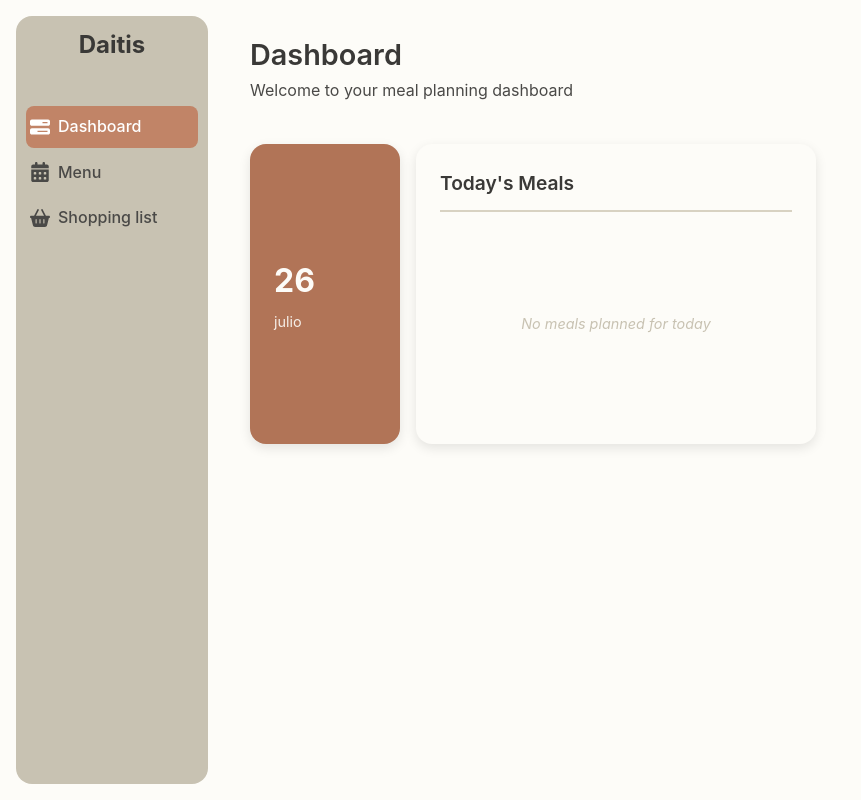
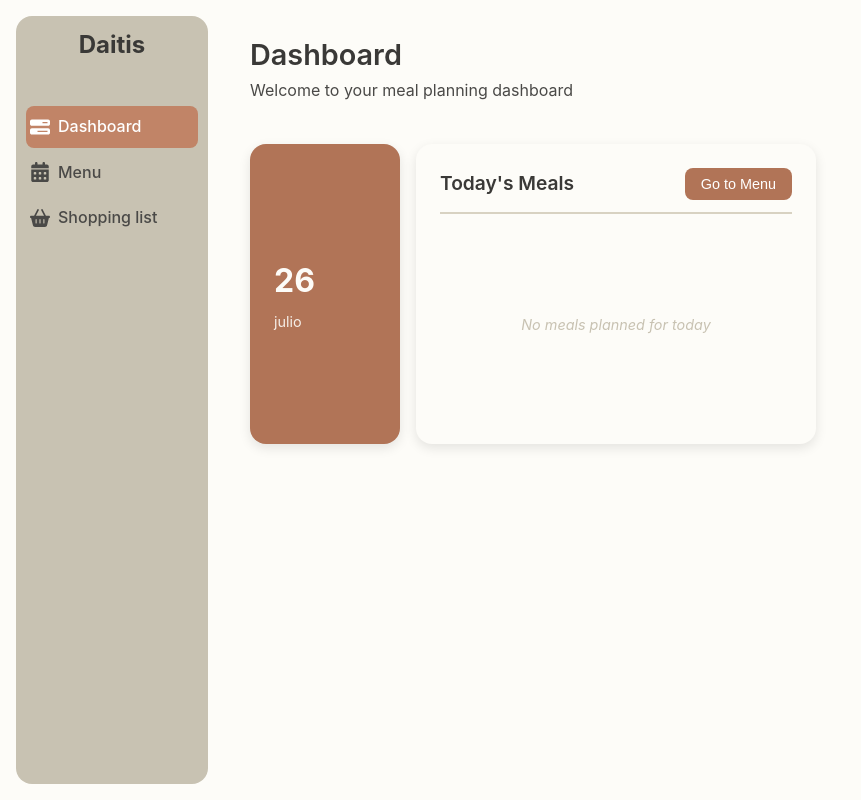
Before and after one commit to feergalope/daitis, a React (Vite) app: page / in a window 1280 px wide. Shown: the whole page, without its empty margins (0-861 px from the left). Built offline with nearby package versions, Linux system fonts and the light colour scheme.

Commit message:
Add button go to menu to the today's meals card

```diff
--- a/src/pages/Dashboard.jsx
+++ b/src/pages/Dashboard.jsx
@@ -1,5 +1,6 @@
 import React, { useState, useEffect } from 'react';
 import styled from 'styled-components';
+import { useNavigate } from 'react-router-dom';
 import { mealService } from '../services/mealService';
 import { Meal } from '../ui/Meal';
 
@@ -29,6 +30,28 @@ const DashboardSubtitle = styled.p`
 	color: var(--color-graphite);
 	margin: 0;
 	font-size: 1rem;
+`;
+
+const MenuButton = styled.button`
+	background-color: var(--color-desert);
+	color: white;
+	border: none;
+	border-radius: 0.5rem;
+	padding: 0.5rem 1rem;
+	font-size: 0.9rem;
+	font-weight: 500;
+	cursor: pointer;
+	transition: background-color 0.2s ease;
+
+	&:hover {
+		background-color: var(--color-desert-dark);
+	}
+
+	/* Mobile styles */
+	@media (max-width: 768px) {
+		padding: 0.75rem 1.25rem;
+		font-size: 1rem;
+	}
 `;
 
 const CardsGrid = styled.div`
@@ -103,11 +126,6 @@ const Card = styled.div`
 				`;
 		}
 	}}
-
-	&:hover {
-		transform: translateY(-2px);
-		box-shadow: 0 6px 20px rgba(0, 0, 0, 0.15);
-	}
 `;
 
 const CardHeader = styled.div`
@@ -161,6 +179,7 @@ export function Dashboard() {
 	const [todayMeals, setTodayMeals] = useState([]);
 	const [isLoading, setIsLoading] = useState(true);
 	const today = new Date();
+	const navigate = useNavigate();
 
 	const formatDate = (date) => {
 		return date.toLocaleDateString('en-US', {
@@ -169,6 +188,10 @@ export function Dashboard() {
 			month: 'long',
 			day: 'numeric'
 		});
+	};
+
+	const handleMenuClick = () => {
+		navigate('/menu');
 	};
 
 	useEffect(() => {
@@ -207,6 +230,9 @@ export function Dashboard() {
 				<Card size="medium" variant="stats">
 					<CardHeader>
 						<CardTitle>Today's Meals</CardTitle>
+						<MenuButton onClick={handleMenuClick}>
+							Go to Menu
+						</MenuButton>
 					</CardHeader>
 					<CardBody>
 						<MealList>
--- a/src/ui/Sidebar.jsx
+++ b/src/ui/Sidebar.jsx
@@ -25,7 +25,7 @@ const StyledHeader = styled.header`
 	@media (max-width: 768px) {
 		position: fixed;
 		top: 0;
-		left: ${props => props.$isOpen ? '0' : '-100%'};
+		left: ${props => props.isOpen ? '0' : '-100%'};
 		width: 80vw;
 		height: 100vh;
 		margin: 0;
@@ -39,7 +39,7 @@ const MobileOverlay = styled.div`
 	display: none;
 
 	@media (max-width: 768px) {
-		display: ${props => props.$isOpen ? 'block' : 'none'};
+		display: ${props => props.isOpen ? 'block' : 'none'};
 		position: fixed;
 		top: 0;
 		left: 0;
@@ -106,9 +106,9 @@ export function Sidebar() {
 				<FaBars />
 			</MobileToggleButton>
 
-			<MobileOverlay $isOpen={isSidebarOpen} onClick={closeSidebar} />
+			<MobileOverlay isOpen={isSidebarOpen} onClick={closeSidebar} />
 
-			<StyledHeader $isOpen={isSidebarOpen}>
+			<StyledHeader isOpen={isSidebarOpen}>
 				<CloseButton onClick={closeSidebar}>
 					<FaTimes />
 				</CloseButton>
--- a/src/ui/calendar/CalendarHeader.jsx
+++ b/src/ui/calendar/CalendarHeader.jsx
@@ -6,17 +6,36 @@ const HeaderContainer = styled.div`
 	justify-content: space-between;
 	align-items: center;
 	margin-bottom: 1rem;
+
+	/* Mobile styles */
+	@media (max-width: 768px) {
+		flex-direction: column;
+		align-items: flex-start;
+		gap: 1rem;
+	}
 `;
 
 const HeaderLeft = styled.div`
 	display: flex;
 	align-items: center;
+
+	/* Mobile styles */
+	@media (max-width: 768px) {
+		width: 100%;
+		justify-content: space-between;
+	}
 `;
 
 const HeaderRight = styled.div`
 	display: flex;
 	align-items: center;
 	gap: 1rem;
+
+	/* Mobile styles */
+	@media (max-width: 768px) {
+		width: 100%;
+		justify-content: center;
+	}
 `;
 
 const MonthYear = styled.h2`
@@ -24,11 +43,22 @@ const MonthYear = styled.h2`
 	font-size: 1.5rem;
 	font-weight: 600;
 	margin-left: 1rem;
+
+	/* Mobile styles */
+	@media (max-width: 768px) {
+		margin-left: 0;
+		font-size: 1.3rem;
+	}
 `;
 
 const ButtonGroup = styled.div`
 	display: flex;
 	gap: 0.5rem;
+
+	/* Mobile styles */
+	@media (max-width: 768px) {
+		gap: 0.25rem;
+	}
 `;
 
 const ViewButton = styled.button`
@@ -44,6 +74,12 @@ const ViewButton = styled.button`
 
 	&:hover {
 		background-color: ${props => props.$active ? 'var(--color-desert-dark)' : 'var(--color-stone)'};
+	}
+
+	/* Mobile styles */
+	@media (max-width: 768px) {
+		padding: 0.75rem 1.5rem;
+		font-size: 0.9rem;
 	}
 `;
 
@@ -64,6 +100,12 @@ const NavButton = styled.button`
 
 	&:hover {
 		background-color: var(--color-stone);
+	}
+
+	/* Mobile styles */
+	@media (max-width: 768px) {
+		font-size: 1.4rem;
+		padding: 0.5rem 0.75rem;
 	}
 `;
 
--- a/src/ui/calendar/WeekCalendar.jsx
+++ b/src/ui/calendar/WeekCalendar.jsx
@@ -21,6 +21,14 @@ const WeekGrid = styled.div`
 	transition: all 1s ease;
 	gap: 0.25rem;
 	padding: 0.2rem;
+
+	/* Mobile styles */
+	@media (max-width: 768px) {
+		grid-template-columns: 1fr;
+		gap: 0.5rem;
+		padding: 0.5rem;
+		background-color: transparent;
+	}
 `;
 
 const WeekDayCell = styled.div`
@@ -46,6 +54,13 @@ const WeekDayCell = styled.div`
 		opacity: 1;
 		padding: 0.25rem;
 	}
+
+	/* Mobile styles */
+	@media (max-width: 768px) {
+		min-height: auto;
+		padding: 1rem;
+		border: 1px solid var(--color-stone);
+	}
 `;
 
 const WeekDayHeader = styled.div`
@@ -56,6 +71,11 @@ const WeekDayHeader = styled.div`
 	font-weight: 600;
 	font-size: 0.8rem;
 	text-transform: uppercase;
+
+	/* Mobile styles */
+	@media (max-width: 768px) {
+		display: none;
+	}
 `;
 
 const WeekDayNumber = styled.div`
@@ -63,9 +83,28 @@ const WeekDayNumber = styled.div`
 	font-weight: 500;
 	font-size: 0.9rem;
 	margin-bottom: 0.25rem;
+
+	/* Mobile styles */
+	@media (max-width: 768px) {
+		font-size: 1.1rem;
+		font-weight: 600;
+		margin-bottom: 0.5rem;
+	}
 `;
 
+const MobileDayHeader = styled.div`
+	display: none;
+	color: var(--color-graphite-dark);
+	font-weight: 600;
+	font-size: 0.9rem;
+	text-transform: uppercase;
+	margin-bottom: 0.5rem;
 
+	/* Mobile styles */
+	@media (max-width: 768px) {
+		display: block;
+	}
+`;
 
 const MoreMeals = styled.div`
 	color: var(--color-graphite);
@@ -136,6 +175,7 @@ export function WeekCalendar({
 							$hasMeals={hasMeals}
 							onClick={() => handleDayClick(day, dayMeals, isCurrentMonthDay)}
 						>
+							<MobileDayHeader>{dayLabels[index]}</MobileDayHeader>
 							<WeekDayNumber>{dayNumber}</WeekDayNumber>
 							{displayMeals.map((meal, mealIndex) => (
 								<Meal key={mealIndex} meal={meal} size="compact" />
```
